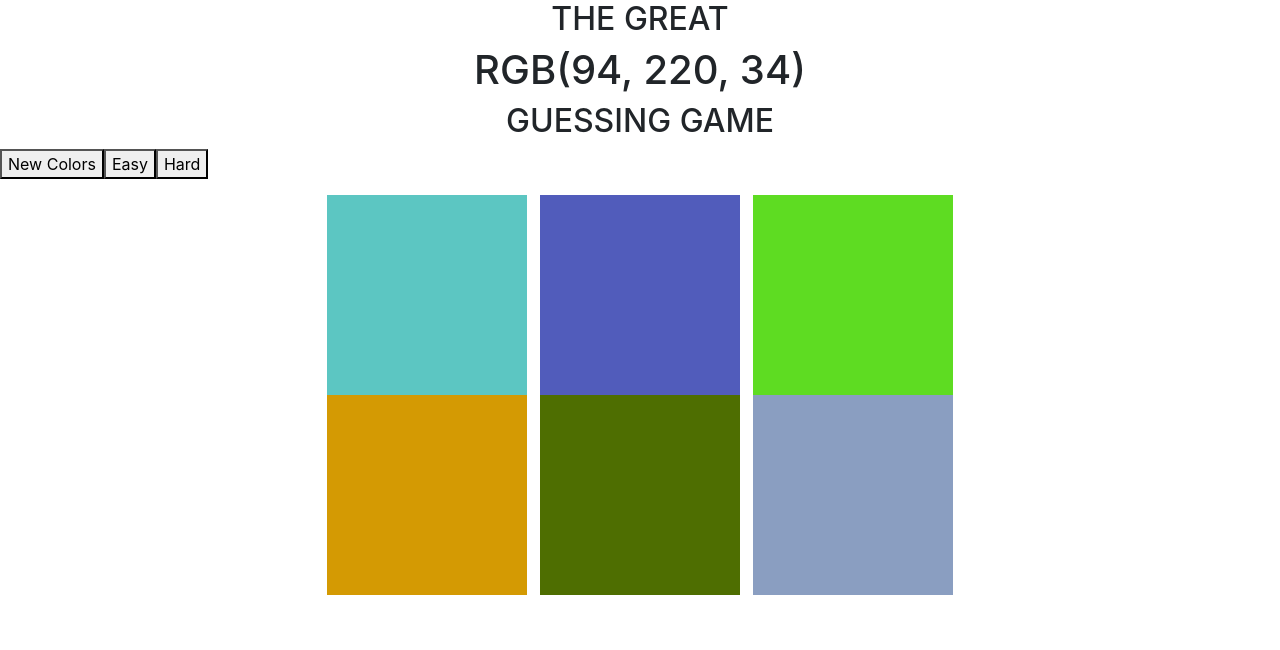
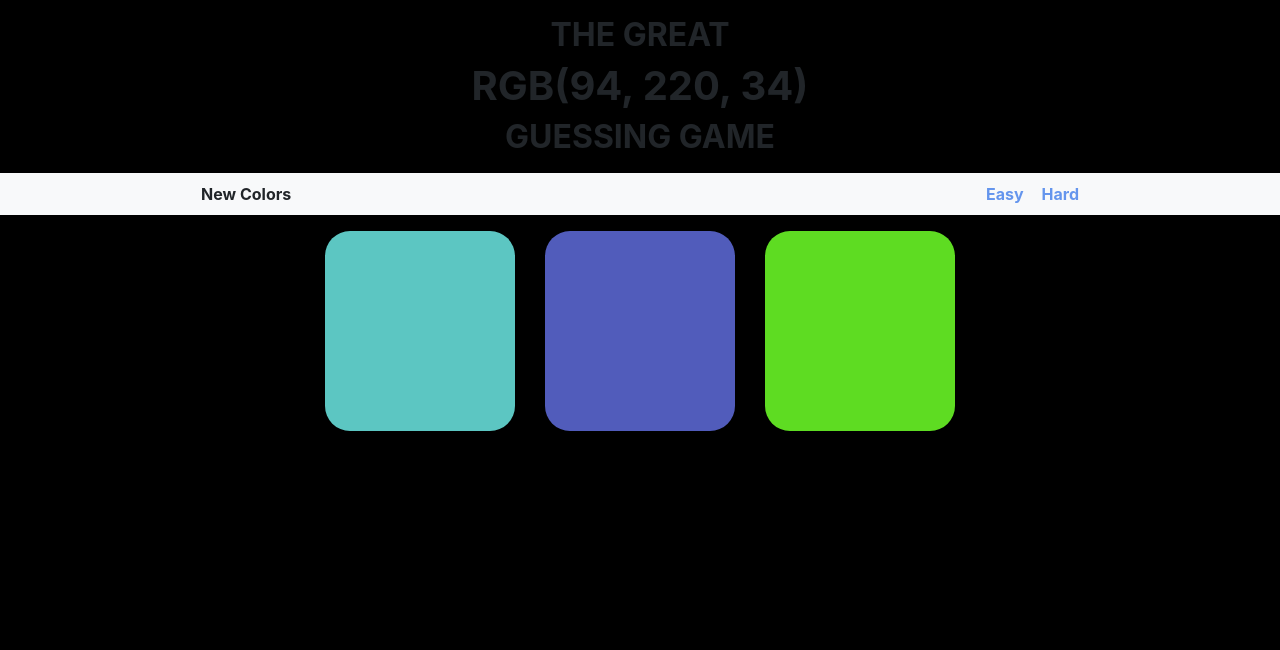
Before and after one commit to GabrielKiesshau/Color-Game, a plain HTML site: page index.html in a window 1280 px wide. Drawn offline with nearby package versions, Linux system fonts and the light colour scheme.

Commit message:
index.html:  - Fixed bootstrap 4.3.0 import;  - Added proper bootstrap attributes to elements;  - Changed the buttons in the button panel to divs;  - Color buttons are now in a grid container;
style.css:
 - General cleanup;
 - Separated some attributes as components;
 - Fixed margins;
 - Added transition effect;

script.js:
 - Turned unchanging variables into const;
 - Changed colors int variable to a boolean called hardMode;
 - Added gameover variable and logic;
 - Fixed squares not changing to black on miss;
 - Fixed squares not changing to the guessing color on victory;

launch.json:
 - Removed reAttach.

```diff
--- a/index.html
+++ b/index.html
@@ -5,32 +5,48 @@
     <meta http-equiv="X-UA-Compatible" content="IE=edge">
     <title>Color Game</title>
     <meta name="viewport" content="width=device-width, initial-scale=1">
+    <link rel="stylesheet" type="text/css" href="https://stackpath.bootstrapcdn.com/bootstrap/4.3.0/css/bootstrap.min.css" integrity="sha384-PDle/QlgIONtM1aqA2Qemk5gPOE7wFq8+Em+G/hmo5Iq0CCmYZLv3fVRDJ4MMwEA" crossorigin="anonymous">
     <link rel="stylesheet" type="text/css" media="screen" href="style.css" />
-    <link rel="stylesheet" type="text/css" href="https://stackpath.bootstrapcdn.com/bootstrap/4.1.3/css/bootstrap.min.css">
 </head>
 <body>
-    <div class="center" id="titleArea">
-        <h2>THE GREAT</h2>
-        <h1 id="guessingColorText"></h1>
-        <h2>GUESSING GAME</h2>
+    <div class="center py-3 transitionFX" id="titleArea">
+        <h2 class="bold">THE GREAT</h2>
+        <h1 class="bold" id="guessingColorText"></h1>
+        <h2 class="mb-0 bold">GUESSING GAME</h2>
     </div>
 
-    <div class="d-flex bd-highlight mb-3">
-        <button class="d-flex justify-content-start" id="buttonNewColors">New Colors</button>
-        <p class="d-flex justify-content-center" id="statusText"></p>
-        <button class="d-flex justify-content-end" id="buttonEasy">Easy</button>
-        <button class="d-flex justify-content-end" id="buttonHard">Hard</button>
+    <div class="bg-light">
+        <div class="d-flex flex-nowrap mb-3 buttonsArea">
+            <div class="btn p-2 bold transitionFX" id="buttonNewColors">New Colors</div>
+            <div class="p-2 mx-auto bold" id="statusText"></div>
+            <div class="btn p-2 bold transitionFX" id="buttonEasy">Easy</div>
+            <div class="btn p-2 bold transitionFX" id="buttonHard">Hard</div>
+        </div>
     </div>
 
-    <div class="center d-flex flex-row">
-        <div id="color1"></div>
-        <div id="color2"></div>
-        <div id="color3"></div>
-    </div>
-    <div class="center d-flex flex-row">
-        <div id="color4"></div>
-        <div id="color5"></div>
-        <div id="color6"></div>
+    <div class="container center color-panel">
+        <div class="row mb-3">
+            <div class="col-sm-4">
+                <div class="colorButtons m-0 transitionFX" id="color1"></div>
+            </div>
+            <div class="col-sm-4">
+                <div class="colorButtons m-0 transitionFX" id="color2"></div>
+            </div>
+            <div class="col-sm-4">
+                <div class="colorButtons m-0 transitionFX" id="color3"></div>
+            </div>
+        </div>
+        <div class="row">
+                <div class="col-sm-4">
+                    <div class="colorButtons transitionFX" id="color4"></div>
+                </div>
+                <div class="col-sm-4">
+                    <div class="colorButtons transitionFX" id="color5"></div>
+                </div>
+                <div class="col-sm-4">
+                    <div class="colorButtons transitionFX" id="color6"></div>
+                </div>
+        </div>
     </div>
 
     <script src="script.js"></script>
--- a/script.js
+++ b/script.js
@@ -1,14 +1,14 @@
-var titleArea = document.getElementById("titleArea");
-var guessingColorText = document.getElementById("guessingColorText");
-var statusText = document.getElementById("statusText");
-var buttonNewColors = document.getElementById("buttonNewColors");
-var buttonEasy = document.getElementById("buttonEasy");
-var buttonHard = document.getElementById("buttonHard");
+const titleArea = document.getElementById("titleArea");
+const guessingColorText = document.getElementById("guessingColorText");
+const statusText = document.getElementById("statusText");
+const buttonNewColors = document.getElementById("buttonNewColors");
+const buttonEasy = document.getElementById("buttonEasy");
+const buttonHard = document.getElementById("buttonHard");
 
 var guessingColor = 0;
 
-var colors = 3;
-var colorButtons =
+var hardMode = false;
+const colorButtons =
 [
     color1 = document.getElementById("color1"),
     color2 = document.getElementById("color2"),
@@ -17,6 +17,8 @@ var colorButtons =
     color5 = document.getElementById("color5"),
     color6 = document.getElementById("color6")
 ];
+
+var gameOver = false;
 
 ResetGame();
 
@@ -27,13 +29,13 @@ buttonNewColors.addEventListener("click", function() {
 
 buttonEasy.addEventListener("click", function() {
     statusText.textContent = "";
-    colors = 3;
+    hardMode = false;
     ResetGame();
 });
 
 buttonHard.addEventListener("click", function() {
     statusText.textContent = "";
-    colors = 6;
+    hardMode = true;
     ResetGame();
 });
 
@@ -43,28 +45,46 @@ for (let i = 0; i < colorButtons.length; i++) {
     {
         if (guessingColor == colorButtons.indexOf(this))
         {
+            gameOver = true;
+
             statusText.textContent = "You got it right";
             titleArea.style.backgroundColor = guessingColorText.textContent;
+            buttonNewColors.style.color = guessingColorText.textContent;
+            buttonEasy.style.color = guessingColorText.textContent;
+            buttonHard.style.color = guessingColorText.textContent;
+
+            let colors = hardMode? 5 : 2;
+
+            for (let j = 0; j <= colors; j++) {
+                colorButtons[j].style.backgroundColor = guessingColorText.textContent;
+            }
         }
-        else
+        else if (!gameOver)
         {
             statusText.textContent = "Try again!";
-            this.style.display = "none";
+            this.style.backgroundColor = "black";
         }
     });
 }
 
 function ResetGame()
 {
-    for (let i = 0; i < colorButtons.length; i++) {
+    gameOver = false;
+    let colors = hardMode? 5 : 2;
+
+    for (let i = 0; i <= colors; i++) {
         const colorButton = colorButtons[i];
         colorButton.style.backgroundColor = Color();
     }
+    if (!hardMode)
+    {
+        colorButtons[3].style.backgroundColor = "black";
+        colorButtons[4].style.backgroundColor = "black";
+        colorButtons[5].style.backgroundColor = "black";
+    }
 
-    guessingColor = RandomIntRange(0, (colors-1));
+    guessingColor = RandomIntRange(0, colors);
     guessingColorText.textContent = colorButtons[guessingColor].style.backgroundColor;
-
-    console.log(guessingColor);
 }
 
 function Color()
--- a/style.css
+++ b/style.css
@@ -1,17 +1,45 @@
+body {
+    background-color: black;
+}
+
 h1, h2 {
     text-transform: uppercase;
     text-align: center;
 }
 
-#color1, #color2, #color3, #color4, #color5, #color6 {
-    width: 200px;
-    height: 200px;
-    margin: auto;
-    overflow: hidden;
-    white-space: nowrap;
+#titleArea #buttonNewColors, #statusText, #buttonEasy, #buttonHard {
+    color: cornflowerblue;
+}
+
+.bold {
+    font-weight: bold;
+}
+
+.btn {
+    border-radius: 0px;
+}
+
+.btn:hover {
+    background-color: black;
+}
+
+.buttonsArea {
+    margin: 0 15% 0 15%;
 }
 
 .center {
     margin: auto;
-    width: 50%;
 }
+
+.color-panel {
+    width: 660px;
+}
+
+.colorButtons {
+    border-radius: 25px;
+    height: 200px;
+}
+
+.transitionFX {
+    transition: all 0.5s ease;
+}
```
